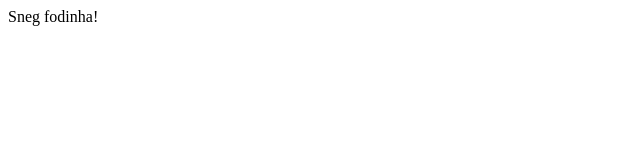
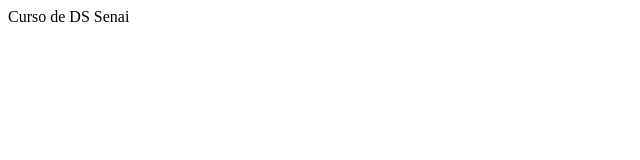
Before and after one commit to Dominus-Sneg/senai-yo, a plain HTML site: page index.html in a window 1280 px wide. Shown: the full height of the page, 0-640 px from the left. Drawn offline with Linux system fonts and the light colour scheme.

Commit message:
corpo html

```diff
--- a/index.html
+++ b/index.html
@@ -4,6 +4,6 @@
         <title>Senai</title>
     </head>
     <body>
-        Sneg fodinha!
+        Curso de DS Senai
     </body>
 </html>
```
